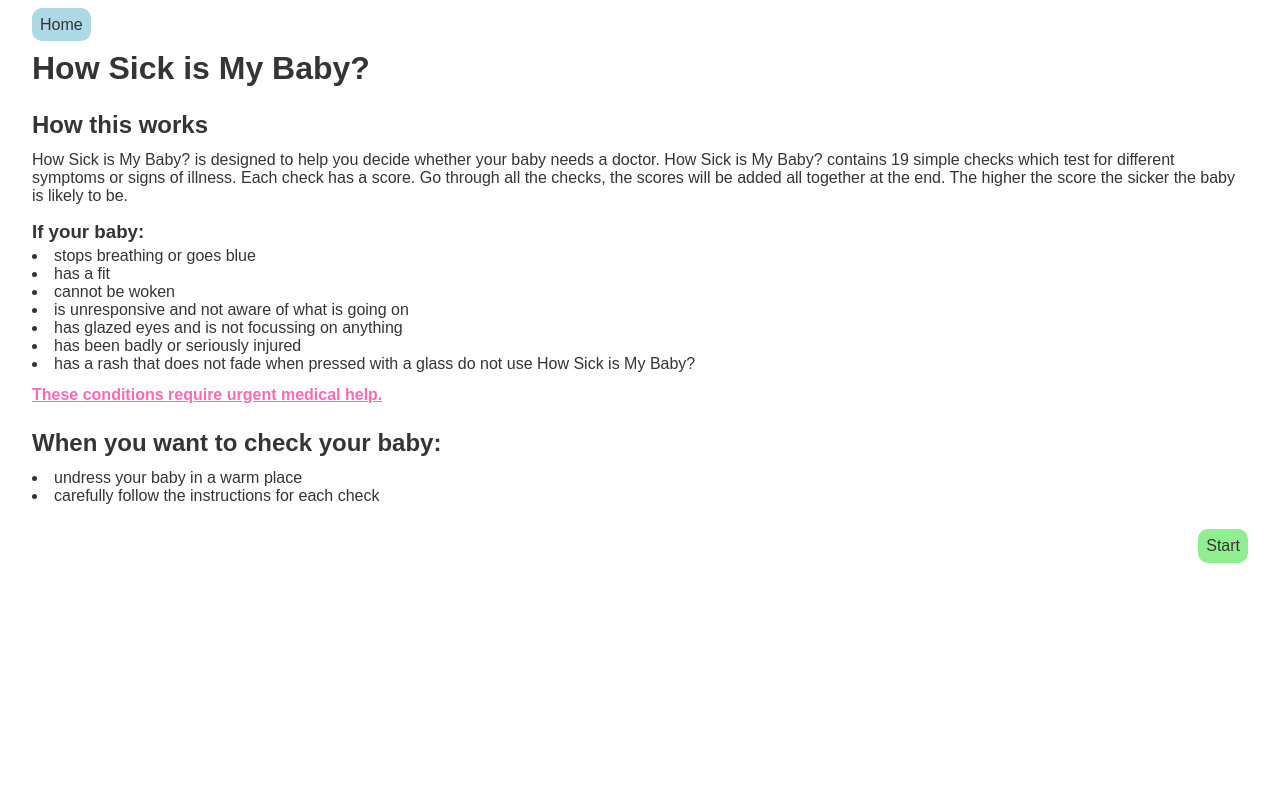
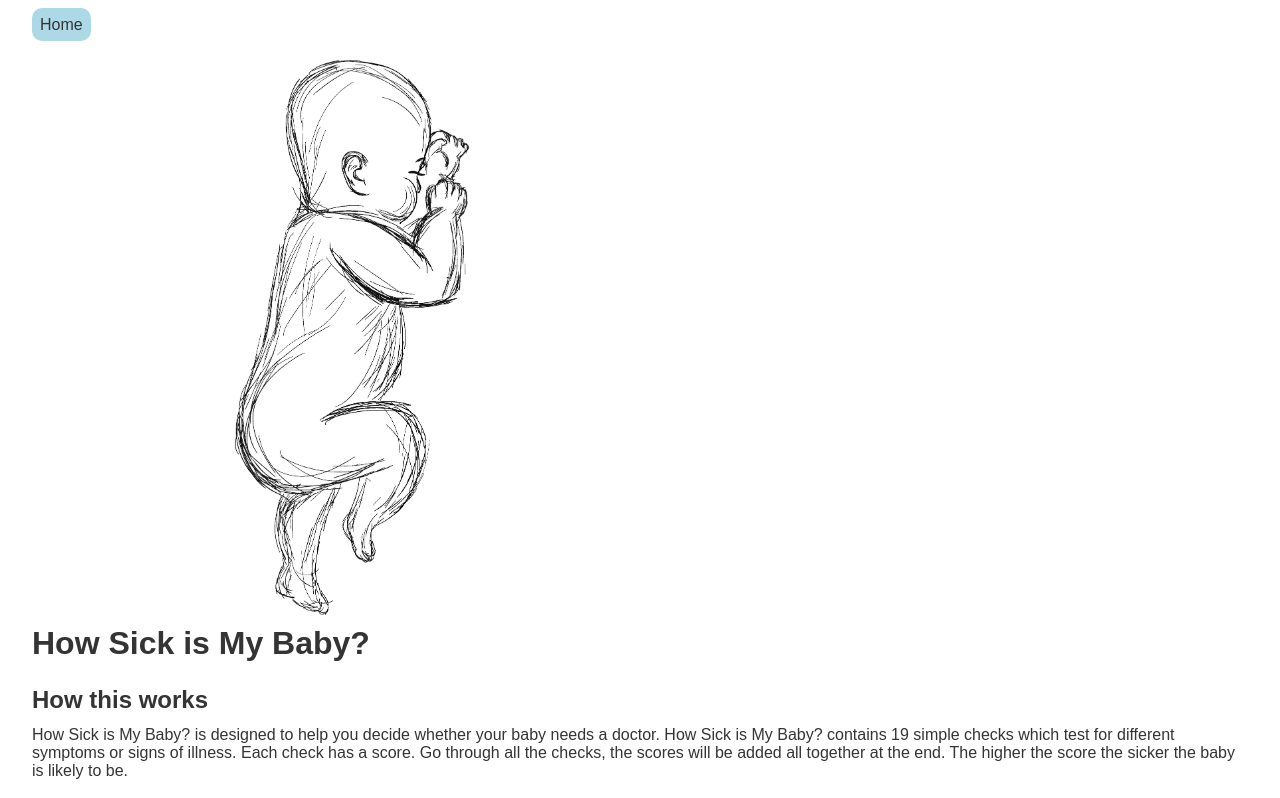
Before and after one commit to LauraPinckney/HowSickIsMyBaby, a React (Create React App) app: page / in a window 1280 px wide. Shown: the top 798 px of the page. Built offline with nearby package versions, Linux system fonts and the light colour scheme.

Commit message:
scaffolding for hero component

```diff
--- /dev/null
+++ b/src/components/Hero/Hero.jsx
@@ -0,0 +1,11 @@
+import styles from './Hero.module.scss';
+import React from 'react';
+import sketchBaby from '../../assets/images/sketchBaby.jpg';
+
+export const Hero = () => {
+  return (
+    <div className={styles.container}>
+      <img className={styles.image} src={sketchBaby} alt="Sketch of Baby"></img>
+    </div>
+  );
+};
--- /dev/null
+++ b/src/components/Hero/Hero.module.scss
@@ -0,0 +1,13 @@
+@import '../../styles/partials/mixins';
+@import '../../styles/partials/variables';
+
+.container {
+  margin: 0 2em 0 2em;
+  display: flex;
+}
+
+.image {
+  width: 50%;
+  background-image: url('../../assets/images/sketchBaby.jpg');
+  justify-content: center;
+}
--- a/src/components/Introduction/Introduction.jsx
+++ b/src/components/Introduction/Introduction.jsx
@@ -1,9 +1,11 @@
+import { Hero } from '../Hero/Hero';
 import styles from './Introduction.module.scss';
 import React from 'react';
 
 export const Introduction = () => {
   return (
     <div className={styles.container}>
+      <Hero />
       <h1>How Sick is My Baby?</h1>
       <h2>How this works</h2>
       <p>
--- a/src/components/Results/Results.jsx
+++ b/src/components/Results/Results.jsx
@@ -2,5 +2,9 @@ import styles from './Results.module.scss';
 import React from 'react';
 
 export const Results = () => {
-  // return ();
+  return (
+    <div className={styles.container}>
+      <h2>description from API</h2>
+    </div>
+  );
 };
--- a/src/components/Results/Results.module.scss
+++ b/src/components/Results/Results.module.scss
@@ -1,2 +1,6 @@
 @import '../../styles/partials/mixins';
 @import '../../styles/partials/variables';
+
+.container {
+  margin: 0 2em 0 2em;
+}
--- a/src/components/index.js
+++ b/src/components/index.js
@@ -3,3 +3,4 @@ export { Navbar } from './navbar/navbar.jsx';
 export { QuestionAnswers } from './QuestionAnswers/QuestionAnswers.jsx';
 export { NavButtons } from './NavButtons/NavButtons.jsx';
 export { Results } from './Results/Results.jsx';
+export { Hero } from './Hero/Hero.jsx';
```
Also changed, not shown: src/assets/images/sketchBaby.jpg (added).
